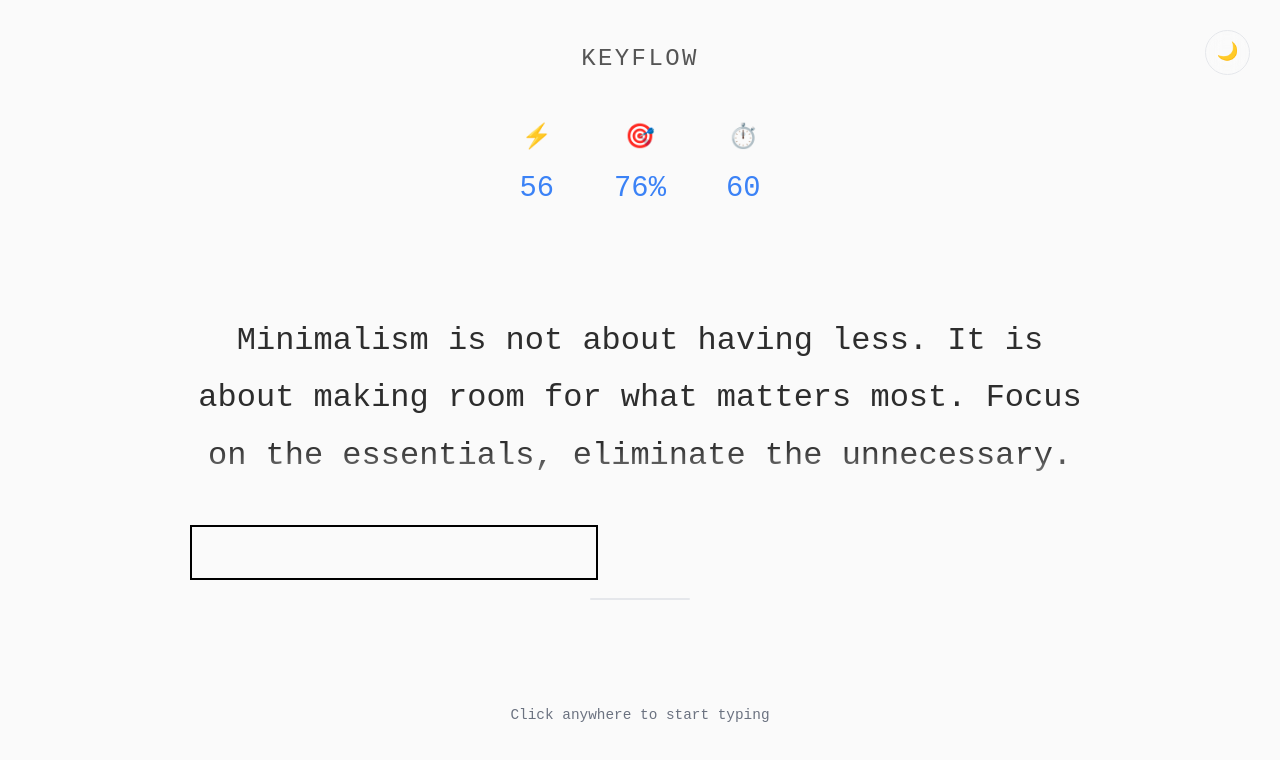
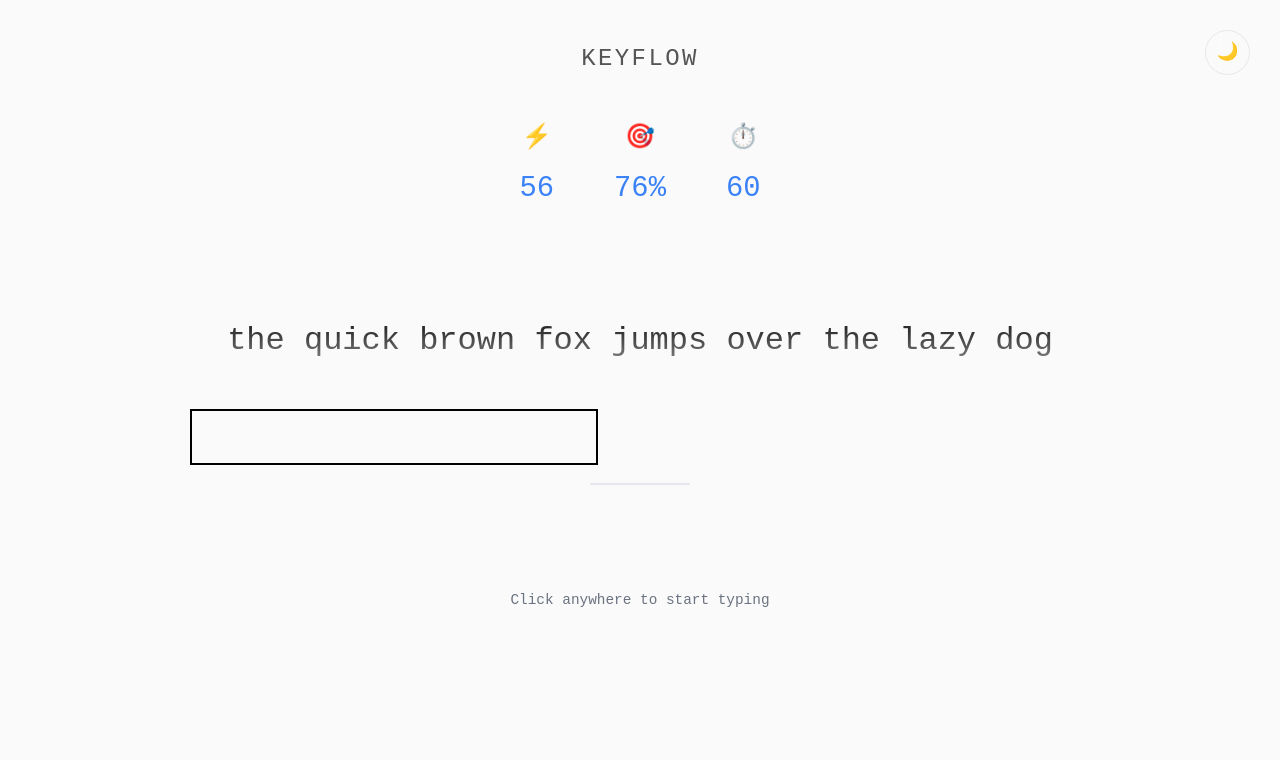
Before and after one commit to GaurabPrasai/keyflow, a React (Vite) app: page / in a window 1280 px wide. Shown: the top 760 px of the page. Built offline with nearby package versions, Linux system fonts and the light colour scheme; some icons are missing.

Commit message:
feat: implement useTyping hook

```diff
--- a/src/components/TypingBox.jsx
+++ b/src/components/TypingBox.jsx
@@ -1,9 +1,13 @@
+import useTyping from "../hooks/useTyping";
+
 const TypingBox = () => {
+
+  const{ inputValue, isTyping, targetText, handleInputChange, charStatus } = useTyping();
+
   return (
     <div className="typing-container">
       <div className="text-display" id="textDisplay">
-        Minimalism is not about having less. It is about making room for what
-        matters most. Focus on the essentials, eliminate the unnecessary.
+        {targetText}
       </div>
       <input
         type="text"
--- /dev/null
+++ b/src/hooks/useTyping.js
@@ -0,0 +1,42 @@
+import { useState, useEffect } from "react";
+
+const useTyping = () => {
+    const [isTyping, setIsTyping] = useState(false);
+    const [inputValue, setInputValue] = useState("");
+    const [currentIndex, setCurrentIndex] = useState(0);
+    const [targetText, setTargetText] = useState("the quick brown fox jumps over the lazy dog");
+    const [charStatus, setCharStatus] = useState([]);
+
+    const handleInputChange = (e) => {
+        setInputValue(e.target.value);
+        setCurrentIndex(e.target.value.length);
+
+        if (!isTyping) {
+            setIsTyping(true);
+        }
+
+        let updateStatus = [''];
+        for (let i = 0; i < currentIndex; i++) {
+            if (targetText[i] === inputValue.length) {
+                updateStatus.push("correct");
+
+            }
+            else {
+                updateStatus.push("incorrect");
+            }
+        }
+
+        setCharStatus(updateStatus);
+    }
+
+    return {
+        isTyping,
+        inputValue,
+        currentIndex,
+        targetText,
+        handleInputChange,
+        charStatus,
+    };
+};
+
+export default useTyping;
--- a/src/index.css
+++ b/src/index.css
@@ -355,3 +355,11 @@ body {
   transition: background-color 0.4s ease, color 0.4s ease,
     border-color 0.4s ease;
 }
+
+.correct{
+  color: green;
+}
+
+.incorrect{
+  color: red;
+}
```
